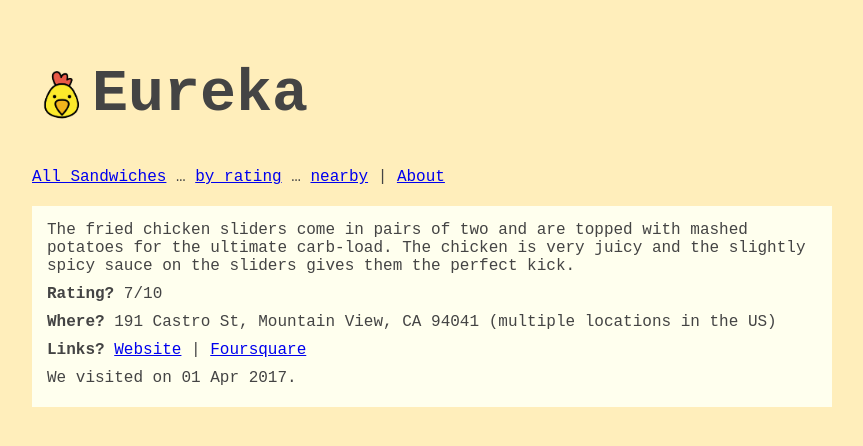
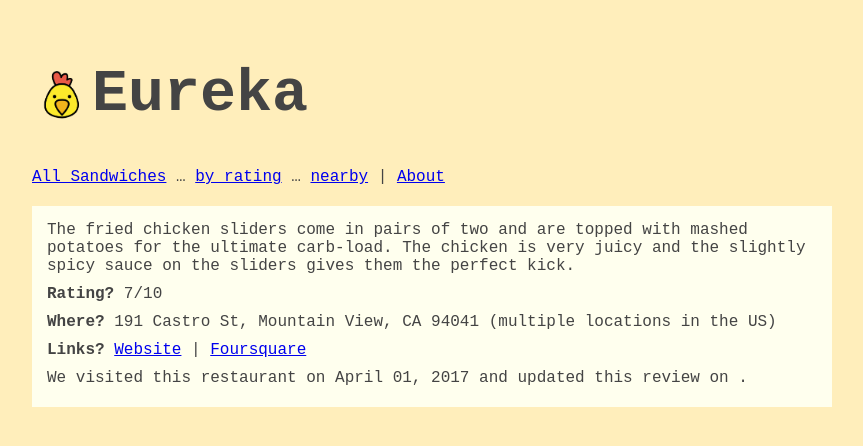
Before and after one commit to stefanthoss/chickenonabun, a Jekyll site: the page built from _posts/2017-04-01-eureka.md, in a window 1280 px wide. Shown: the top 446 px of the page, without its empty margins (208-1071 px from the left). Built offline with Jekyll 4.4.1, drawn with Linux system fonts in a browser that asks for light colours.

Commit message:
Update visit date paragraph (#44)

```diff
--- a/_layouts/post.html
+++ b/_layouts/post.html
@@ -19,5 +19,8 @@
   {% if page.image %}<p>
     <img src="{{ page.image }}" alt="{{ page.title }} sandwich" class="sandwich-image" />
   </p>{% endif %}
-  <p>We visited on {{ page.date | date_to_string }}.
+  <p>
+    We visited this restaurant on {{ page.date | date: '%B %d, %Y' }} and updated this
+    review on {{ page.last_modified_at | date: '%B %d, %Y' }}.
+  </p>
 </div>
```
